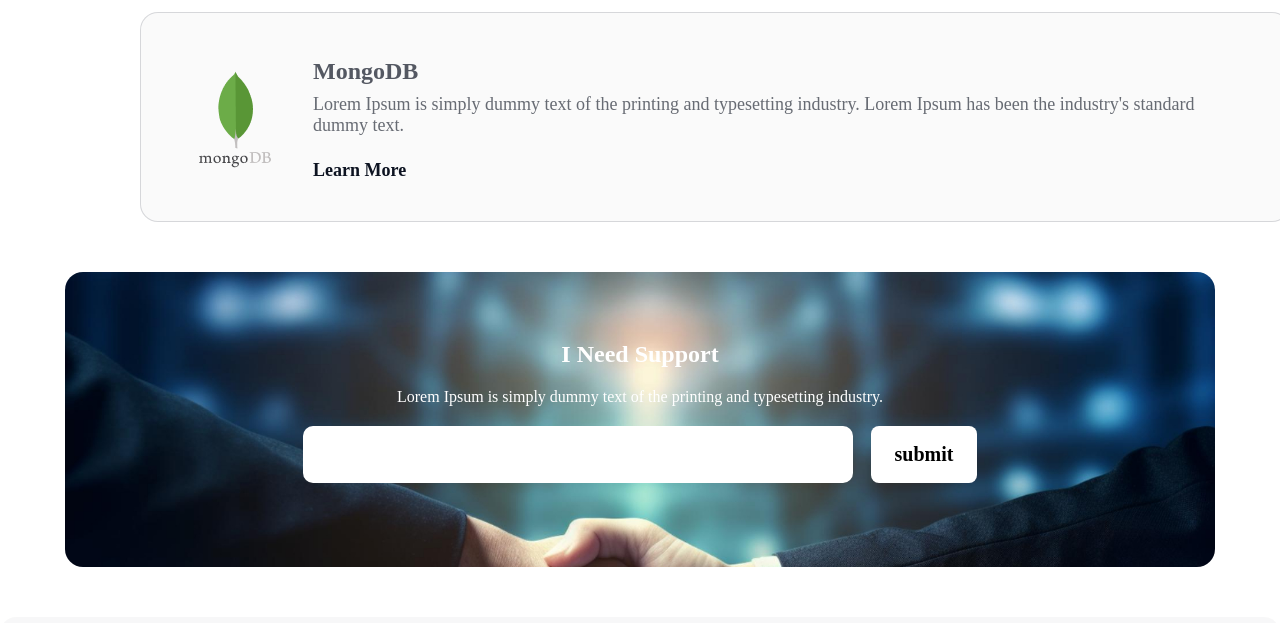
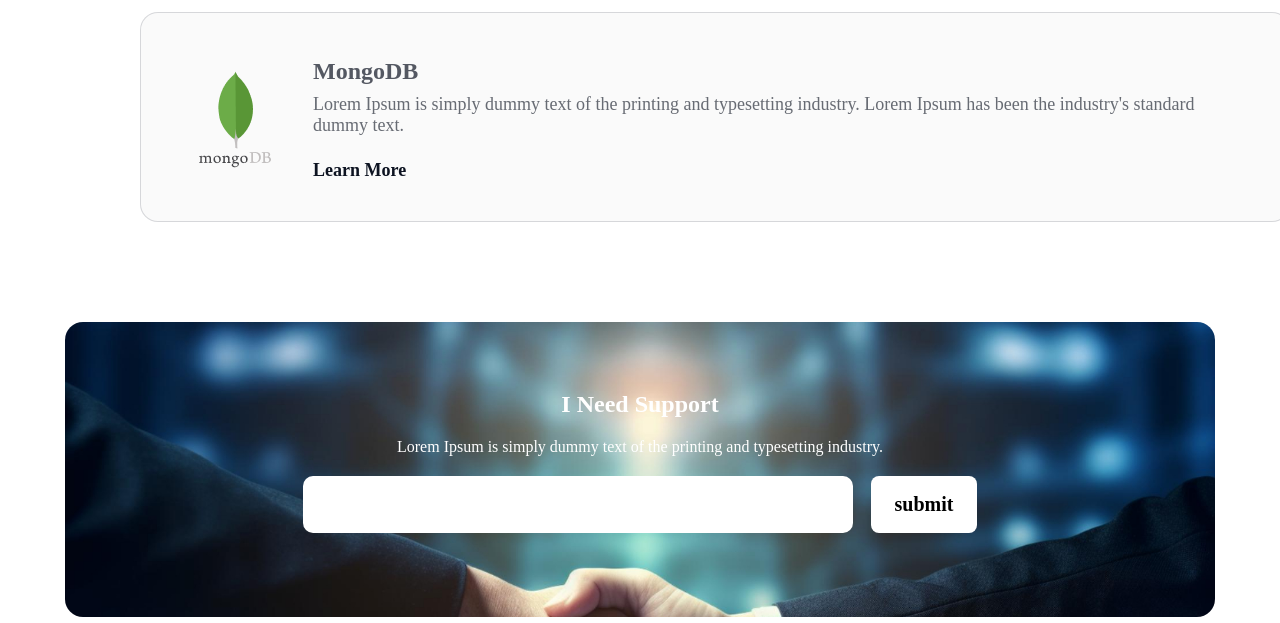
Before and after one commit to MuntasirTonoy/reward-site, a plain HTML site: page index.html in a window 1280 px wide. Shown: the part 4635-5258 px from the top of the page. Drawn offline with Linux system fonts and the light colour scheme; a web font is replaced by a local one.

Commit message:
all site done

```diff
--- a/style.css
+++ b/style.css
@@ -200,8 +200,7 @@ h4 {
 .support-section {
   background-image: url(assets/handshake.jpg);
   background-size: cover;
-
-  margin: 50px auto;
+  margin: 100px auto;
   width: 1150px;
   padding: 64px 48px;
   border-radius: 18px;
```
